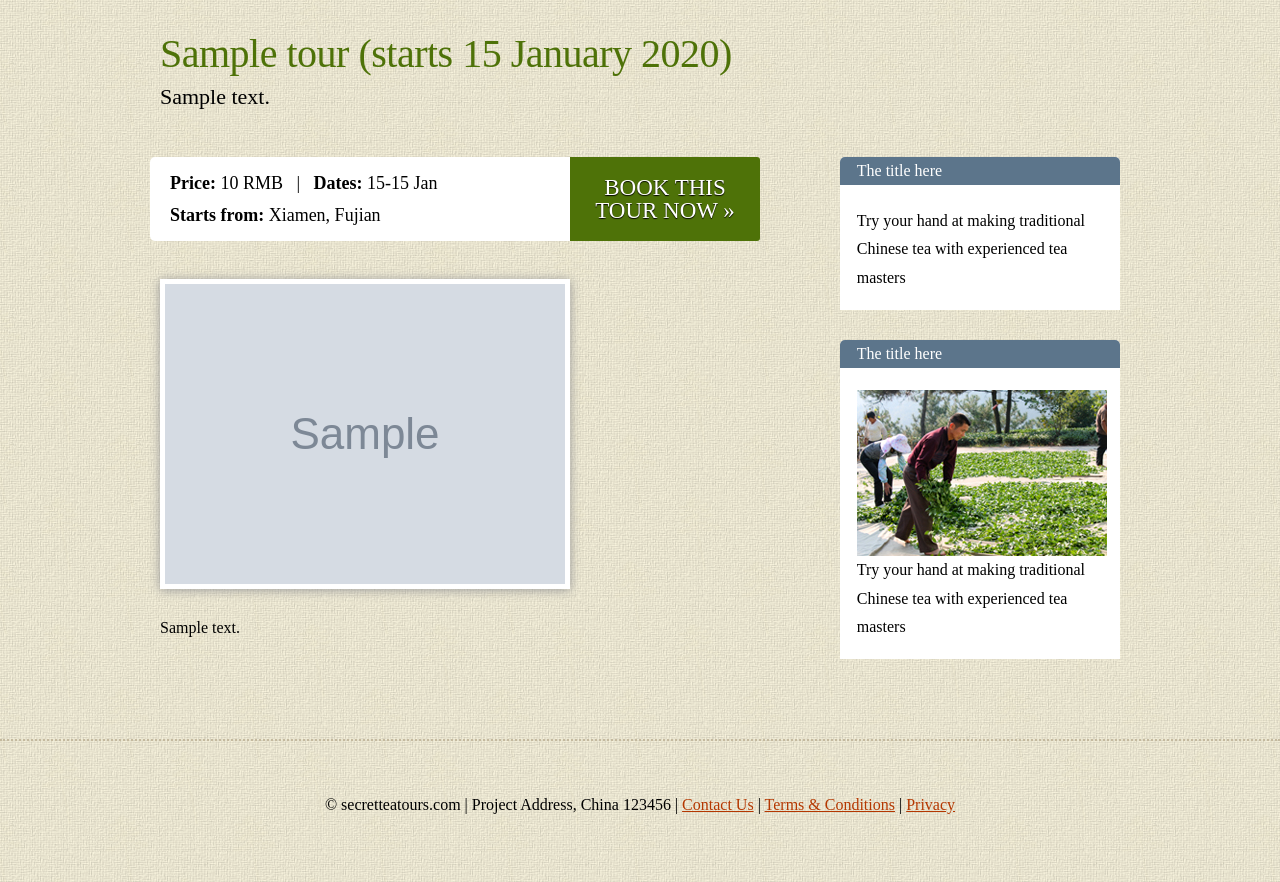
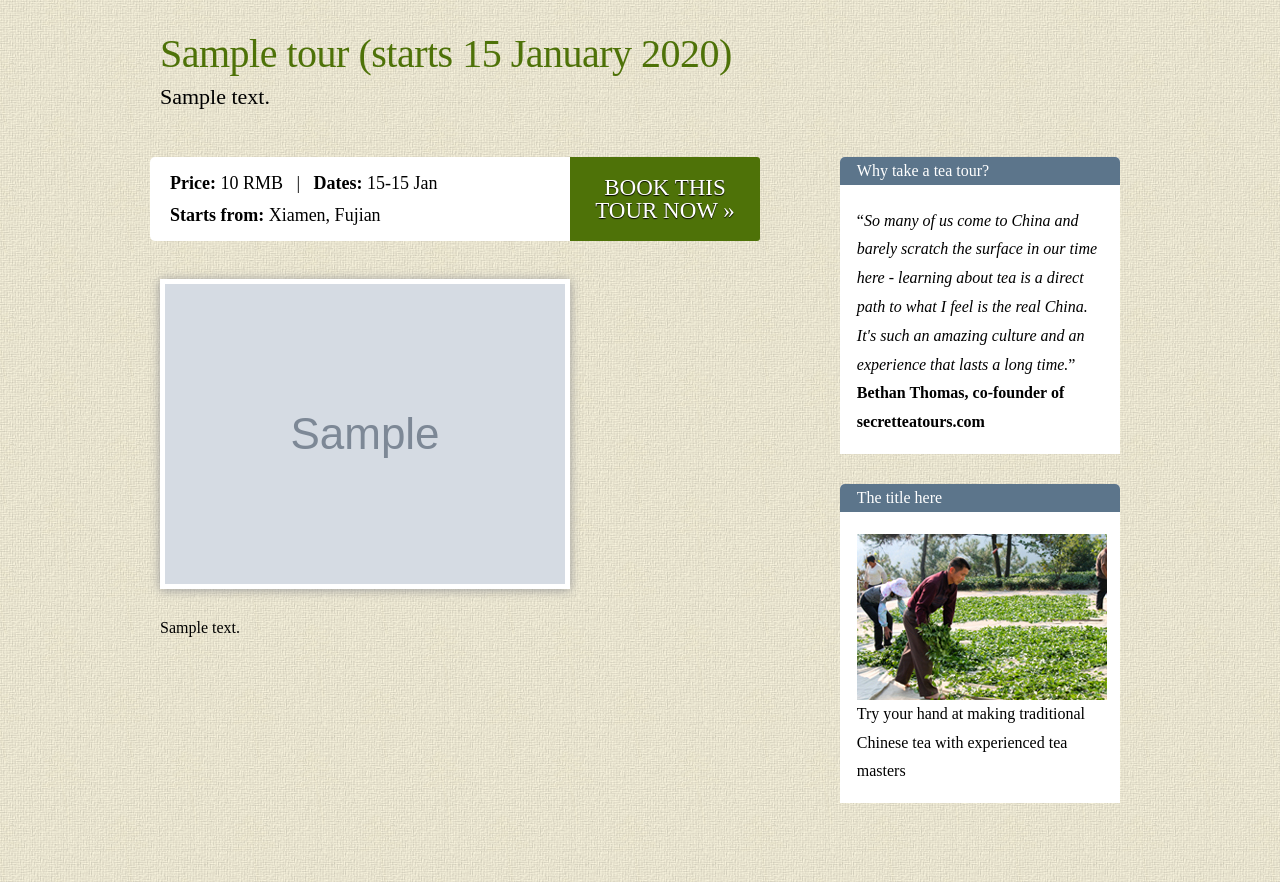
Before and after one commit to minrivertea/secrettea, a Django app: a page that uses templates/website/tour.html in a window 1280 px wide. Shown: the part 165-1047 px from the top of the page. Run offline with Django 3.2, Linux system fonts and the light colour scheme; tables that the repository leaves empty hold one stand-in row (values such as "Sample post"); grey boxes marked "Sample" are stand-in pictures; parts of the project's set-up code (start-up, migrations or seed data) failed here and were passed over; some libraries are stand-ins or nearby versions; some web fonts are replaced.

Commit message:
something

```diff
--- a/templates/website/page.html
+++ b/templates/website/page.html
@@ -33,7 +33,7 @@ h1 {
 
         <div class="box white">
             <span class="title">Why take a tea tour?</span>
-            <p>&ldquo;It's what I tell my friends about when they ask about my time in China - walking through tea fields, smelling fresh tea leaves roasting, and drinking just-made tea at the end of the day.&rdquo;<br/>Chris West, co-founder.
+            <p>&ldquo;<em>It's what I tell my friends about when they ask about my time in China - walking through tea fields, smelling fresh tea leaves roasting, and drinking just-made tea at the end of the day.</em>&rdquo;<br/><strong>Chris West, co-founder of secretteatours.com</strong>
             </p>
         </div>
 
--- a/templates/website/tour.html
+++ b/templates/website/tour.html
@@ -73,8 +73,9 @@ img.promo {
     <div id="right">
 
         <div class="box white">
-            <span class="title">The title here</span>
-            <p>Try your hand at making traditional Chinese tea with experienced tea masters</p>
+            <span class="title">Why take a tea tour?</span>
+            <p>&ldquo;<em>So many of us come to China and barely scratch the surface in our time here - learning about tea is a direct path to what I feel is the real China. It's such an amazing culture and an experience that lasts a long time.</em>&rdquo;<br/><strong>Bethan Thomas, co-founder of secretteatours.com</strong>
+            </p>
         </div>
 
         <div class="box white">
```
